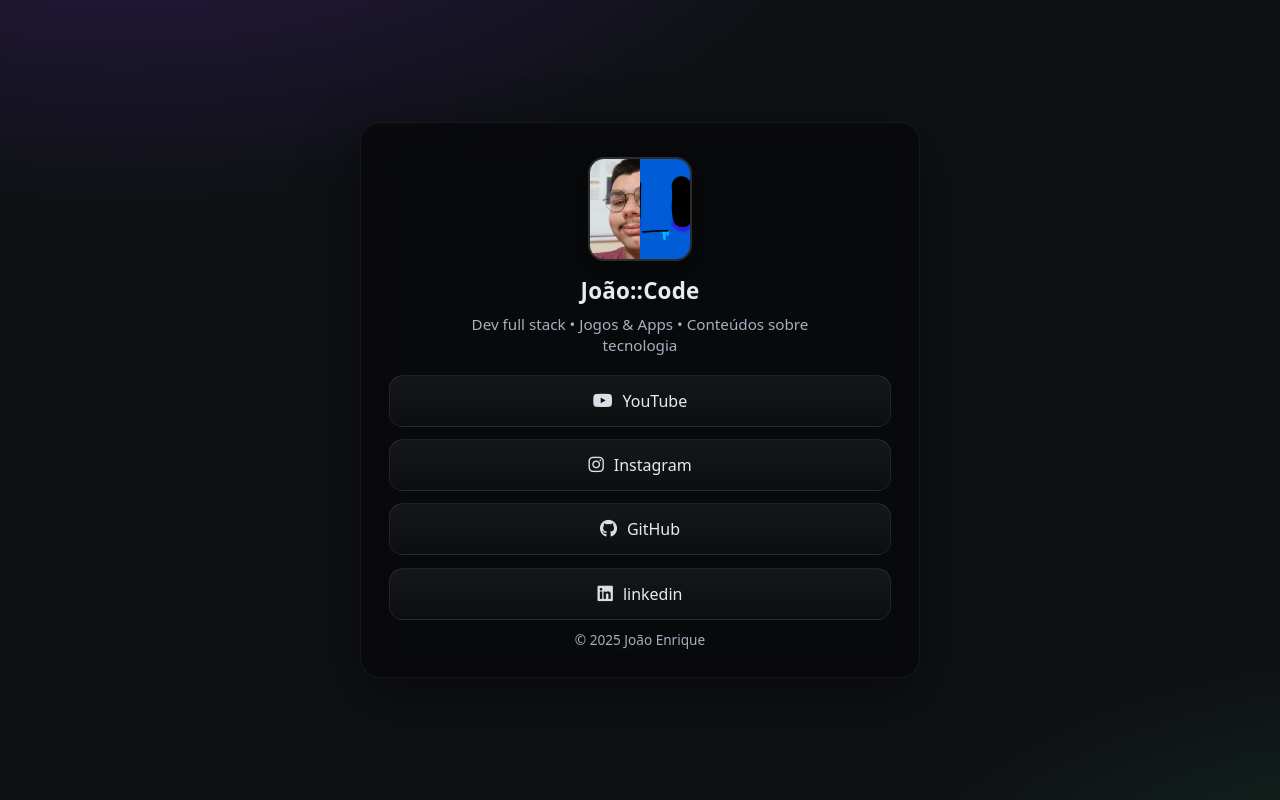
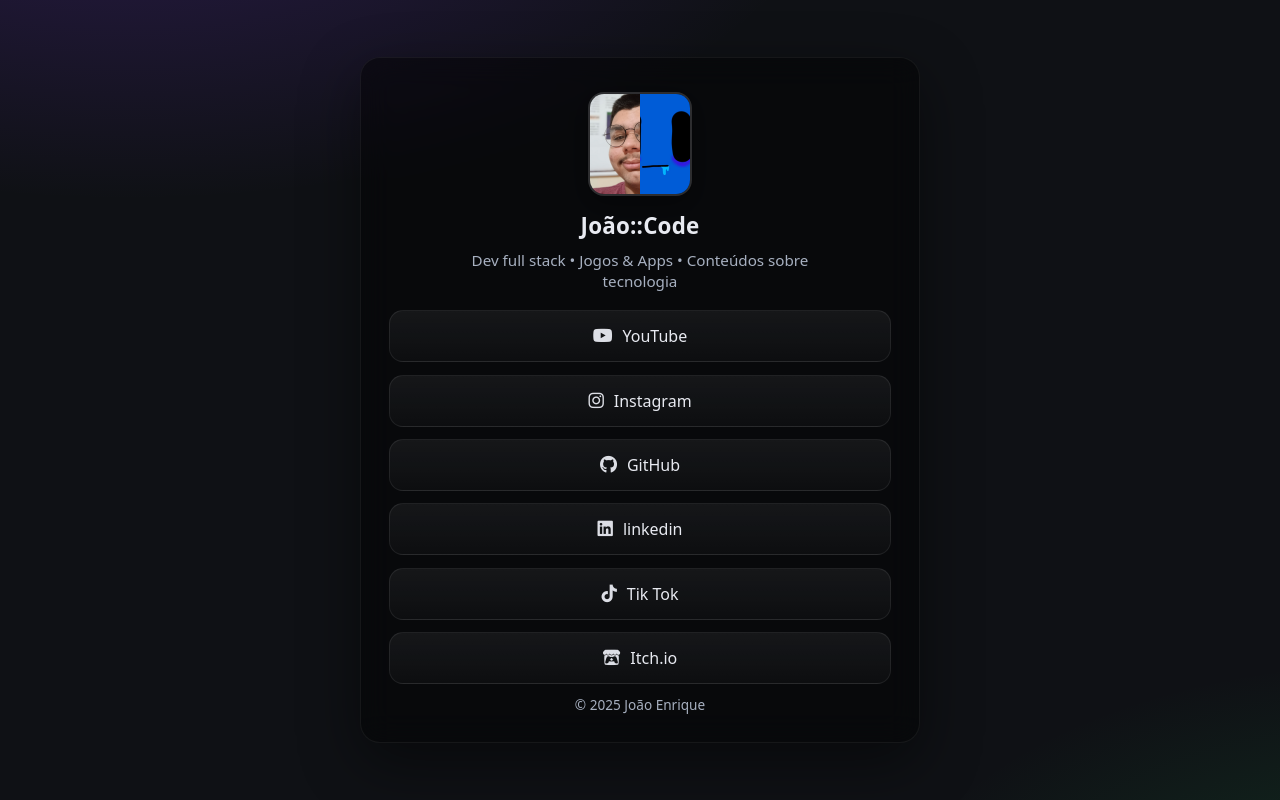
Before and after one commit to joao-enrique/linkar-redes, a plain HTML site: page index.html in a window 1280 px wide. Drawn offline with Linux system fonts and the light colour scheme.

Commit message:
💾 Feat: Add favicon and new social media links to index.html

```diff
--- a/index.html
+++ b/index.html
@@ -3,6 +3,7 @@
 <head>
   <meta charset="UTF-8" />
   <meta name="viewport" content="width=device-width, initial-scale=1" />
+  <link rel="shortcut icon" href="favicon.ico" type="image/x-icon">
   <title>Linktree - João Enrique</title>
   <link rel="stylesheet" href="style.css" />
   <!-- Ícones -->
@@ -28,6 +29,12 @@
         <a class="btn" href="https://www.linkedin.com/in/joao-enrique-dev/" target="_blank" rel="noopener">
           <i class="fa-brands fa-linkedin"></i> linkedin
         </a>
+        <a class="btn" href="https://www.tiktok.com/@joao__code" target="_blank" rel="noopener">
+          <i class="fa-brands fa-tiktok"></i> Tik Tok
+        </a>
+        <a class="btn" href="https://jedev1.itch.io/" target="_blank" rel="noopener">
+          <i class="fa-brands fa-itch-io"></i> Itch.io
+        </a>
       </div>
 
       <footer>© 2025 João Enrique</footer>
```
Also changed, not shown: favicon.ico (added).
